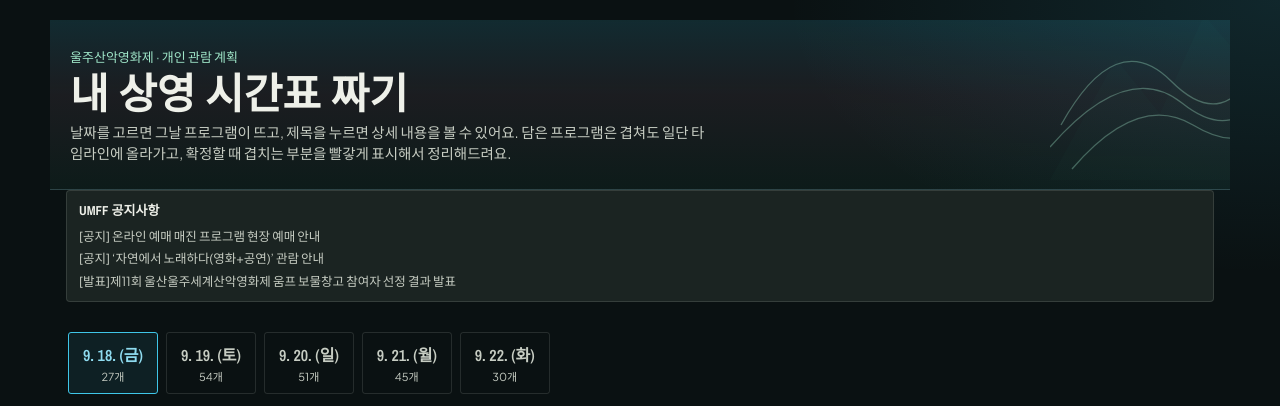
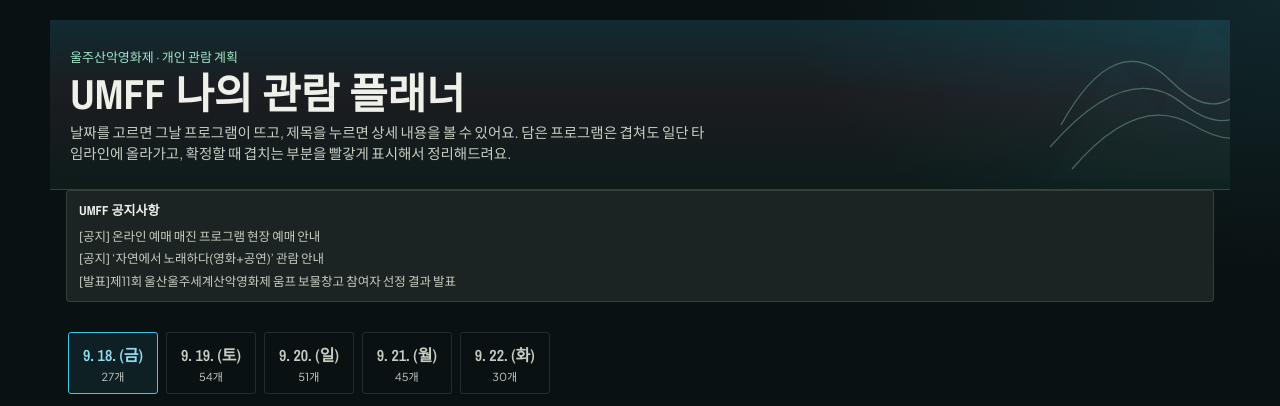
Before and after one commit to westzero0/umff-2026-planner, a plain HTML site: page index.html in a window 1280 px wide. Shown: the top 406 px of the page. Drawn offline with nearby package versions, Linux system fonts and the light colour scheme.

Commit message:
Rename to "UMFF 나의 관람 플래너"
"UMFF 나의 상영 계획" / "내 상영 시간표 짜기" read as if the whole
program list was a personal must-watch list, not a picker over all
of it. "플래너" makes clear it's a planning tool.

```diff
--- a/index.html
+++ b/index.html
@@ -3,7 +3,7 @@
 <head>
 <meta charset="UTF-8">
 <meta name="viewport" content="width=device-width, initial-scale=1, maximum-scale=1">
-<title>UMFF 나의 상영 계획</title>
+<title>UMFF 나의 관람 플래너</title>
 <link rel="preconnect" href="https://fonts.googleapis.com">
 <link rel="preconnect" href="https://fonts.gstatic.com" crossorigin>
 <link href="https://fonts.googleapis.com/css2?family=Archivo+Narrow:wght@600;700&family=Plus+Jakarta+Sans:wght@400;500;600&display=swap" rel="stylesheet">
@@ -172,7 +172,7 @@
       </g>
     </svg>
     <p class="kicker">울주산악영화제 · 개인 관람 계획</p>
-    <h1>내 상영 시간표 짜기</h1>
+    <h1>UMFF 나의 관람 플래너</h1>
     <p class="sub">날짜를 고르면 그날 프로그램이 뜨고, 제목을 누르면 상세 내용을 볼 수 있어요. 담은 프로그램은 겹쳐도 일단 타임라인에 올라가고, 확정할 때 겹치는 부분을 빨갛게 표시해서 정리해드려요.</p>
   </header>
 
```
